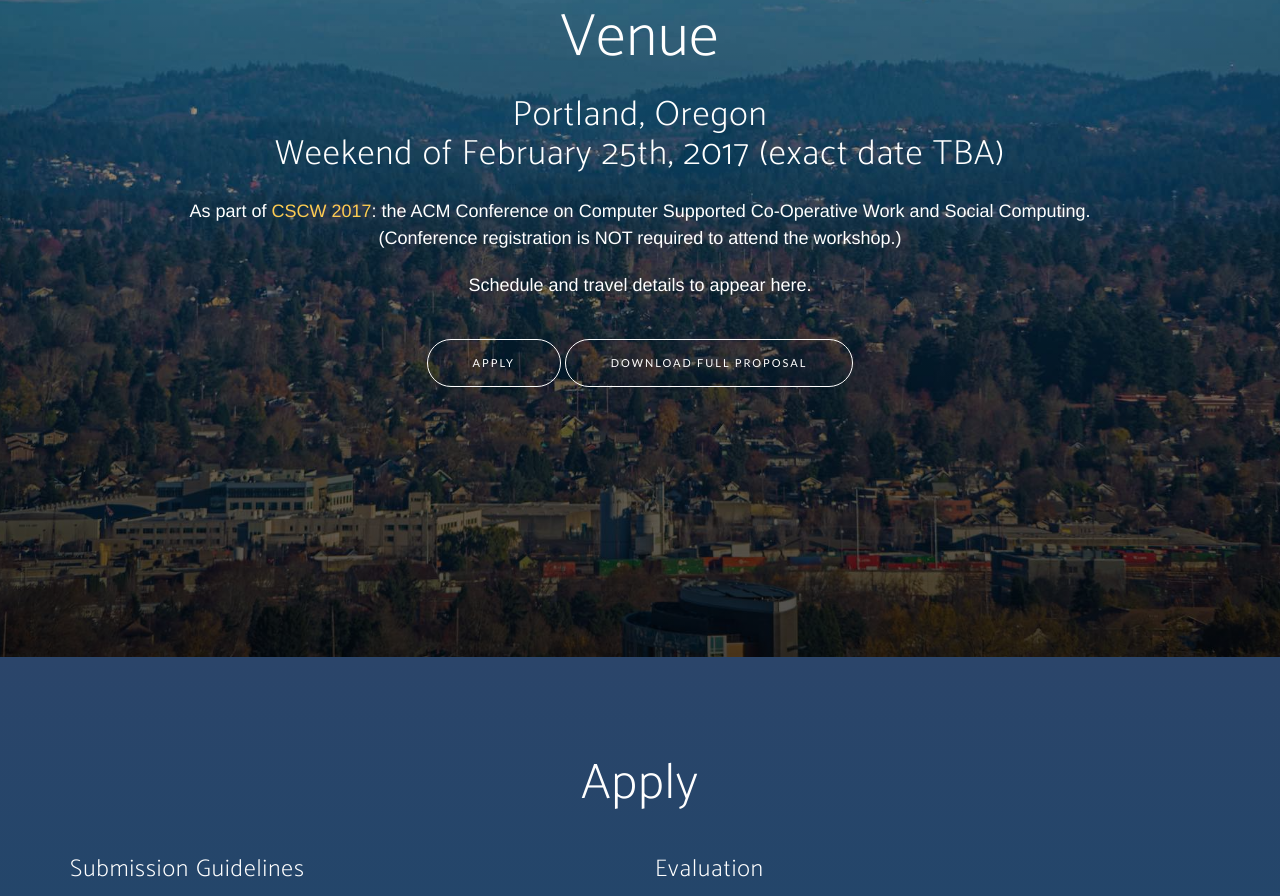
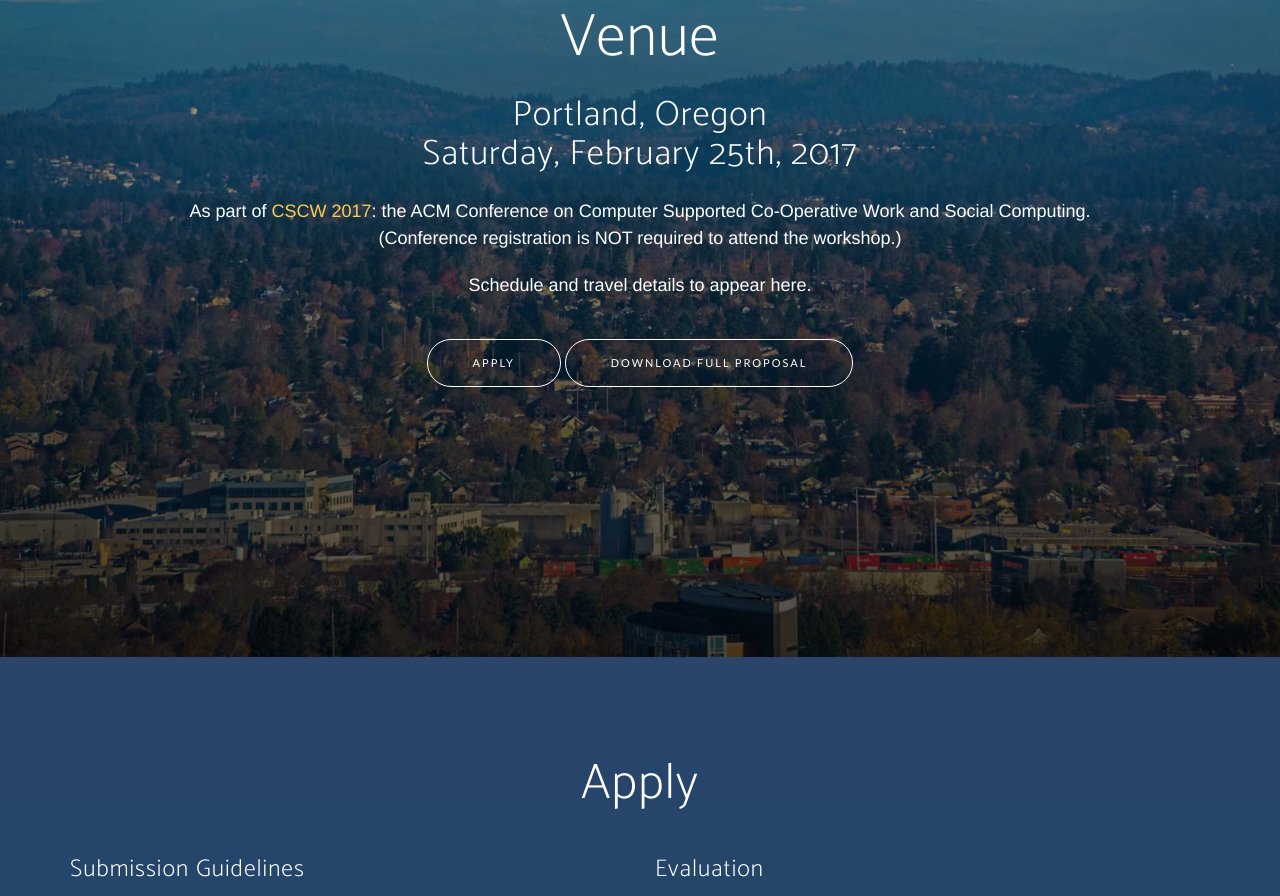
Before and after one commit to hackathon-workshop/hackathon-workshop.github.io, a website: page index.html in a window 1280 px wide. Shown: the part 3248-4144 px from the top of the page. Drawn offline with nearby package versions, Linux system fonts and the light colour scheme; a web font is replaced by a local one.

Commit message:
Update workshop date

```diff
--- a/index.html
+++ b/index.html
@@ -172,7 +172,7 @@
         <div class="cta-content">
             <div class="container text-center">
                 <h1 class="text-center">Venue</h1>
-                <h2> Portland, Oregon <br/> Weekend of February 25th, 2017 (exact date TBA)</h2>
+                <h2> Portland, Oregon <br/> Saturday, February 25th, 2017</h2>
                 <p> As part of <a href="https://cscw.acm.org/2017/">CSCW 2017</a>: the ACM Conference on Computer Supported Co-Operative Work and Social Computing. <br/>
                 (Conference registration is NOT required to attend the workshop.) </p>
                 <p> Schedule and travel details to appear here. </p>
```
